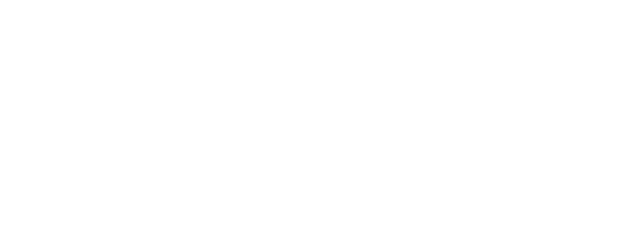
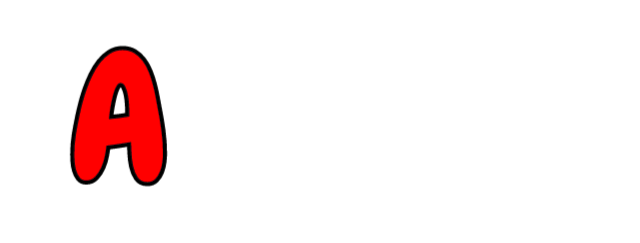
Before and after one commit to fadhfaiz/gemastik-disleksia, a plain HTML site: page js/index.html in a window 1280 px wide. Shown: the whole page, without its empty margins (0-640 px from the left). Drawn offline with Linux system fonts and the light colour scheme.

Commit message:
mengupdate fitur pada app.js

```diff
--- a/js/app.js
+++ b/js/app.js
@@ -1,5 +1,5 @@
 let quiz = {
-  images: ['A.jpg', 'N.jpg'],
+  images: ['a.png', 'n.png'],
   questions: ['Huruf apa yang kamu lihat diatas ?', 'Huruf apa yang kamu lihat diatas ?'],
   answers: [
     ['A', 'D', 'B', 'C'],
@@ -17,6 +17,10 @@ class App {
 
   setNomor(value) {
     this.soal = value;
+  }
+
+  soalSelanjutnya() {
+    this.soal++;
   }
 
   getNomor() {
--- a/js/index.html
+++ b/js/index.html
@@ -7,13 +7,25 @@
   <meta http-equiv="X-UA-Compatible" content="ie=edge">
   <title>Document</title>
 </head>
+<img src="" alt="" id="gambar" onclick="ubahGambar()">
 
 <body>
   <script src="app.js"></script>
   <script>
     let app = new App();
     let soal = app.getQuiz()
+
     console.log(soal);
+
+    let gambar = document.getElementById('gambar');
+    gambar.setAttribute('src', `../dist/img/${soal.images}`);
+
+    const ubahGambar = () => {
+      app.soalSelanjutnya();
+      let x = app.getQuiz();
+
+      gambar.setAttribute('src', `../dist/img/${x.images}`);
+    }
   </script>
 </body>
 
```
